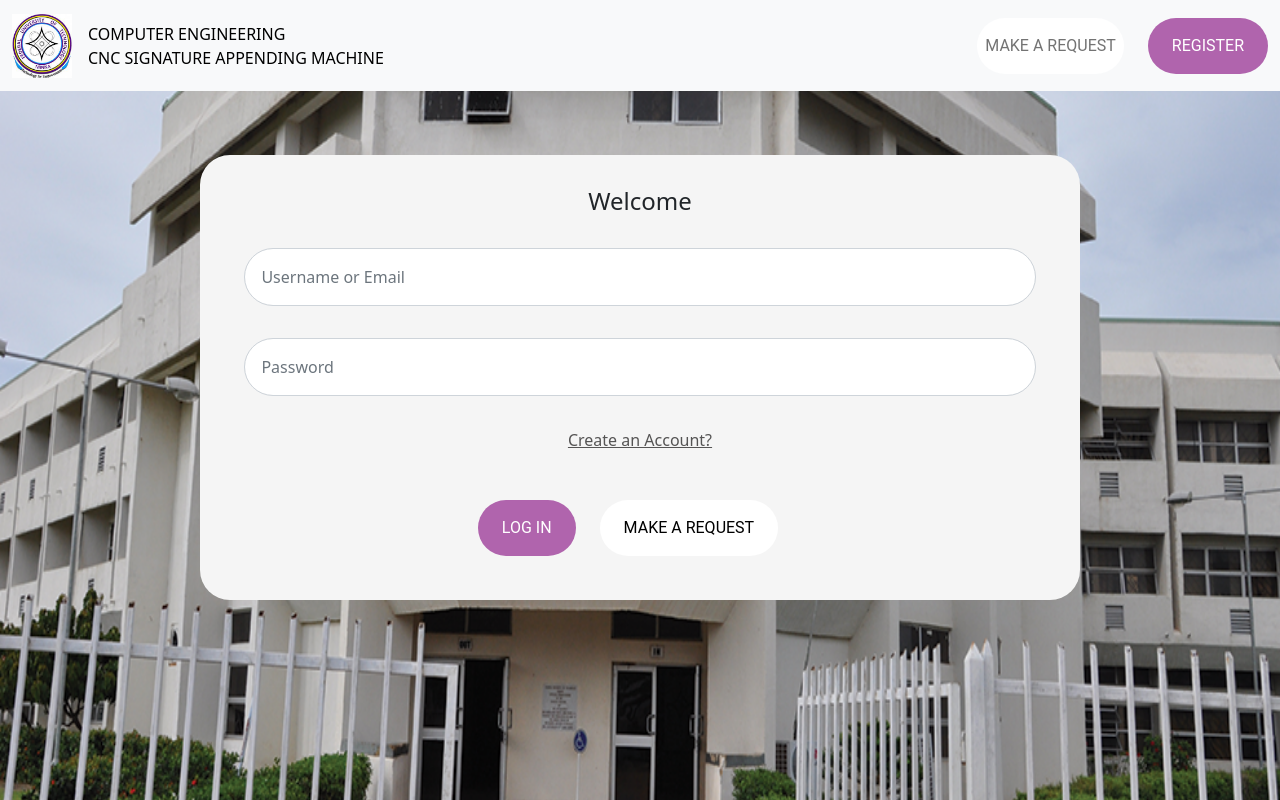
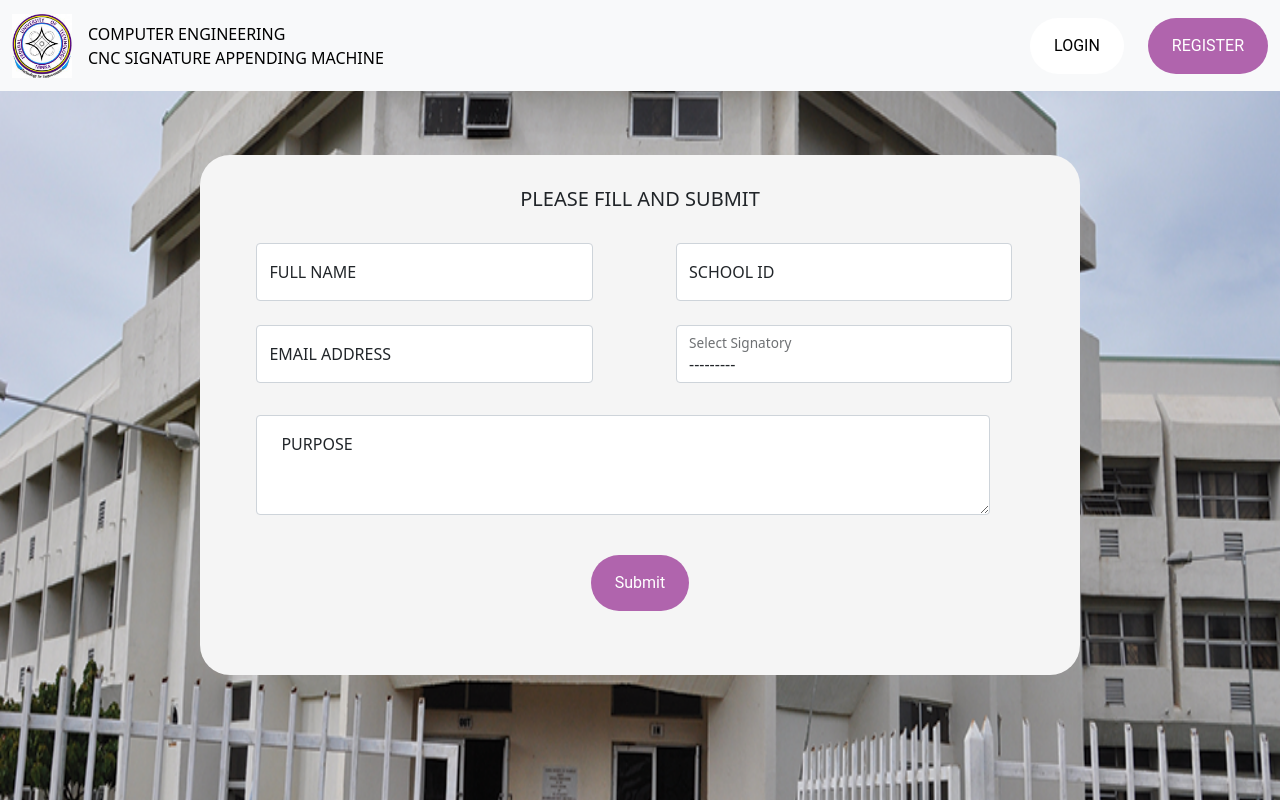
Before and after one commit to CodeMaestro1000/Signature-Appending-Machine, a Django app: page / in a window 1280 px wide. Run offline with Django 3.2, Linux system fonts and the light colour scheme; data comes from the database, SQL or seed files in the repository; both versions use the stored data as it was after the commit.

Commit message:
Login and User Account Created

```diff
--- a/config/settings.py
+++ b/config/settings.py
@@ -126,3 +126,6 @@ EMAIL_HOST = 'smtp.gmail.com'
 EMAIL_PORT = 465
 EMAIL_HOST_USER = "futsignatureappender@gmail.com"
 EMAIL_HOST_PASSWORD = 'sigapp101'
+
+LOGIN_REDIRECT_URL = 'requests'
+LOGOUT_REDIRECT_URL = 'home'
--- a/config/urls.py
+++ b/config/urls.py
@@ -19,4 +19,5 @@ from django.urls import path, include
 urlpatterns = [
     path('admin/', admin.site.urls),
     path('', include('signature.urls')),
+    path('accounts/', include('django.contrib.auth.urls')),
 ]
--- a/signature/urls.py
+++ b/signature/urls.py
@@ -3,8 +3,8 @@ from .views import HomePageView, RequestPageView, RequestSuccessView, RequestsVi
 from .views import accept_request, decline_request
 
 urlpatterns = [
-    path('', HomePageView.as_view(), name='home'),
-    path('make_request/', RequestPageView.as_view(), name='make_request'),
+    # path('', HomePageView.as_view(), name='home'),
+    path('', RequestPageView.as_view(), name='home'),
     path('request_sent/', RequestSuccessView.as_view(), name='request_sent'),
     path('requests/', RequestsView.as_view(), name='requests'),
     path('history/', HistoryView.as_view(), name='history'),
--- a/signature/views.py
+++ b/signature/views.py
@@ -8,7 +8,8 @@ from .forms import RequestForm
 from django.urls import reverse
 import random
 import requests
-import time
+from django.contrib.auth.decorators import login_required
+from django.utils.decorators import method_decorator
 from django.core.mail import send_mail
 
 # Create your views here.
@@ -20,7 +21,7 @@ class HomePageView(TemplateView):
 class RequestPageView(CreateView):
     model = Request
     form_class = RequestForm
-    template_name = 'make_request.html'
+    template_name = 'home.html'
     # fields = ['full_name', 'school_id', 'email', 'signatory', 'purpose']
 
 class RequestSuccessView(TemplateView):
@@ -29,6 +30,11 @@ class RequestSuccessView(TemplateView):
 class RequestsView(ListView):
     queryset = Request.objects.filter(status='pending').order_by('-date')
     template_name = 'requests.html'
+
+    @method_decorator(login_required)
+    def dispatch(self, *args, **kwargs):
+        return super().dispatch(*args, **kwargs)
+
 
 class HistoryView(ListView):
     queryset = Request.objects.order_by('-time').filter(status='accepted') | Request.objects.filter(status='declined')
--- a/templates/base.html
+++ b/templates/base.html
@@ -26,7 +26,7 @@
               <div class="collapse navbar-collapse justify-content-end" id="navbarText">
                     <ul class="navbar-nav justify-content-end">
                         <li class="nav-item">
-                            <a class="nav-link mb-2 mt-2 white" href="{% url 'make_request' %}" id="">MAKE A REQUEST</a>
+                            <a class="nav-link mb-2 mt-2 white" href="{% url 'home' %}" id="">MAKE A REQUEST</a>
                         </li>
                         <li class="nav-item mb-2 mt-2">
                             <a class="nav-link" href="#"  id="purple">REGISTER</a>
--- a/templates/history.html
+++ b/templates/history.html
@@ -27,10 +27,10 @@
               <div class="collapse navbar-collapse justify-content-end" id="navbarText">
                     <ul class="navbar-nav justify-content-end">
                         <li class="nav-item">
-                            <a class="nav-link mb-2 mt-2" href="#" id="white">LOGIN</a>
+                            <a class="nav-link mb-2 mt-2" href="#" id="white">ACCOUNT</a>
                         </li>
                         <li class="nav-item mb-2 mt-2">
-                            <a class="nav-link" href="#"  id="purple">REGISTER</a>
+                            <a class="nav-link" href="{% url 'logout' %}"  id="purple">LOGOUT</a>
                         </li>
                     </ul>
                 </div>
--- a/templates/home.html
+++ b/templates/home.html
@@ -1,35 +1,88 @@
-{% extends 'base.html' %}
+{% load static %}
+<!doctype html>
+<html lang="en">
+  <head>
+    <!-- Required meta tags -->
+    <meta charset="utf-8">
+    <meta name="viewport" content="width=device-width, initial-scale=1">
 
-{% block content %}
-<div class="container-fluid d-flex justify-content-center">
-    <div class="form-card" id="login-card" style="margin-top: 64px;">
-        <h4 class="card-title text-center" id="welcome-text">Welcome</h4>
-            <div class="container">
-                <!--Form Container-->
-                <form>
-                    <div class="mb-3">
-                    <input type="email" class="form-control" id="InputEmail" aria-describedby="emailHelp" placeholder="Username or Email">
-                    </div>
-                    <div class="mb-3">
-                    <input type="password" class="form-control" id="InputPassword" placeholder="Password">
-                    </div>
-                    <div class="mb-3">
-                        <a class="centered-text" href="" id="create-account-link">Create an Account?</a>
-                    </div>
-                    <br>
-                    <div class="mb-1">
-                        <div class="row justify-content-center">
-                            <div class="col-auto">
-                                <a class="nav-link mb-2 mt-2 purple" href="#" id="">LOG IN</a>
-                            </div>
-                            <div class="col-auto">
-                                <a class="nav-link mb-2 mt-2 white" href="{% url 'make_request' %}" id="">MAKE A REQUEST</a>
-                            </div>
+    <!-- Bootstrap CSS -->
+    <link href="https://cdn.jsdelivr.net/npm/bootstrap@5.0.1/dist/css/bootstrap.min.css" rel="stylesheet" integrity="sha384-+0n0xVW2eSR5OomGNYDnhzAbDsOXxcvSN1TPprVMTNDbiYZCxYbOOl7+AMvyTG2x" crossorigin="anonymous">
+    <link rel="stylesheet" href="{% static 'css/base.css' %}" type="text/css">
+    <link href="https://fonts.googleapis.com/css?family=Source+Sans+Pro:400" rel="stylesheet">
+    <title>Signature Appending Machine</title>
+  </head>
+  <body>
+    <div class="mb-4" id="background">
+        <nav class="navbar navbar-expand-lg navbar-light bg-light">
+            <div class="container-fluid">
+                <a class="navbar-brand" href="{% url 'home' %}">
+                    <img src="{% static 'images/fut-logo.jpeg' %}" alt="" width="60" height="64" class="d-inline-block align-text-top" >
+                </a>
+                <span class="navbar-text" id="logo-text">COMPUTER ENGINEERING <br> CNC SIGNATURE APPENDING MACHINE</span>
+              <button class="navbar-toggler" type="button" data-bs-toggle="collapse" data-bs-target="#navbarText" aria-controls="navbarText" aria-expanded="false" aria-label="Toggle navigation">
+                <span class="navbar-toggler-icon"></span>
+              </button>
+              <div class="collapse navbar-collapse justify-content-end" id="navbarText">
+                    <ul class="navbar-nav justify-content-end">
+                        <li class="nav-item">
+                            <a class="nav-link mb-2 mt-2 white" href="{% url 'login' %}" id="white">LOGIN</a>
+                        </li>
+                        <li class="nav-item mb-2 mt-2">
+                            <a class="nav-link purple" href="#"  id="purple">REGISTER</a>
+                        </li>
+                    </ul>
+                </div>
+            </div>
+        </nav>
+
+        <!-- Card Section-->
+        <div class="container-fluid d-flex justify-content-center">
+            <div class="form-card">
+                <h5 class="card-title text-center mb-16" id="welcome-text">PLEASE FILL AND SUBMIT</h5>
+                <form action="" method="post"> {% csrf_token %}
+                    <div class="row" style="margin-top: 32px;">
+                        <div class="col form-floating">
+                          {{ form.full_name }}
+                          <label class="request-floating-labels" for="request-full-name">FULL NAME</label>
+                        </div>
+                        <div class="col form-floating">
+                          {{ form.school_id }}
+                          <label class="request-floating-labels" for="requester-id">SCHOOL ID</label>
                         </div>
                     </div>
+                    <!--Second Row-->
+                    <div class="row mt-4">
+                        <div class="col form-floating">
+                            {{ form.email }}
+                            <label class="request-floating-labels" for="request-email">EMAIL ADDRESS</label>
+                        </div>
+                        <div class="col form-floating">
+                            {{ form.signatory }}
+                            <label class="request-floating-labels" for="signatory">Select Signatory</label>
+                        </div>
+                    </div>
+                    <!--Third row-->
+                    <div class="form-floating" style="margin-top: 32px;">
+                        {{ form.purpose }}
+                        <label class="request-floating-labels" for="request-purpose">PURPOSE</label>
+                    </div>
+
+                    <div class="center">
+                        <input class="nav-link mb-2 mt-2 purple" type="submit" value="Submit">
+                    </div>
+
                 </form>
             </div>
+        </div>
+
     </div>
-</div>
 
-{% endblock content %}
+    <!-- Optional JavaScript; choose one of the two! -->
+
+    <!-- Option 1: Bootstrap Bundle with Popper -->
+    <script src="https://cdn.jsdelivr.net/npm/bootstrap@5.0.1/dist/js/bootstrap.bundle.min.js" integrity="sha384-gtEjrD/SeCtmISkJkNUaaKMoLD0//ElJ19smozuHV6z3Iehds+3Ulb9Bn9Plx0x4" crossorigin="anonymous"></script>
+
+
+  </body>
+</html>
--- a/templates/request_sent.html
+++ b/templates/request_sent.html
@@ -27,10 +27,10 @@
               <div class="collapse navbar-collapse justify-content-end" id="navbarText">
                     <ul class="navbar-nav justify-content-end">
                         <li class="nav-item">
-                            <a class="nav-link mb-2 mt-2" href="#" id="white">LOGIN</a>
+                            <a class="nav-link mb-2 mt-2" href="{% url 'login' %}" id="white">LOGIN</a>
                         </li>
                         <li class="nav-item mb-2 mt-2">
-                            <a class="nav-link" href="#"  id="purple">REGISTER</a>
+                            <a class="nav-link" href="{% url 'home'%}"  id="purple">MAKE A REQUEST</a>
                         </li>
                     </ul>
                 </div>
--- a/templates/requests.html
+++ b/templates/requests.html
@@ -27,10 +27,10 @@
               <div class="collapse navbar-collapse justify-content-end" id="navbarText">
                     <ul class="navbar-nav justify-content-end">
                         <li class="nav-item">
-                            <a class="nav-link mb-2 mt-2" href="#" id="white">LOGIN</a>
+                            <a class="nav-link mb-2 mt-2" href="#" id="white">ACCOUNT</a>
                         </li>
                         <li class="nav-item mb-2 mt-2">
-                            <a class="nav-link" href="#"  id="purple">REGISTER</a>
+                            <a class="nav-link" href="{% url 'logout' %}"  id="purple">LOGOUT</a>
                         </li>
                     </ul>
                 </div>
@@ -89,7 +89,6 @@
                     </div>
                 </div>
         </div>
-
     </div>
 
     <!-- Optional JavaScript; choose one of the two! -->
```
Also changed, not shown: templates/make_request.html (deleted, +0 -88 lines), templates/registration/login.html (added, +34 -0 lines), db.sqlite3.
